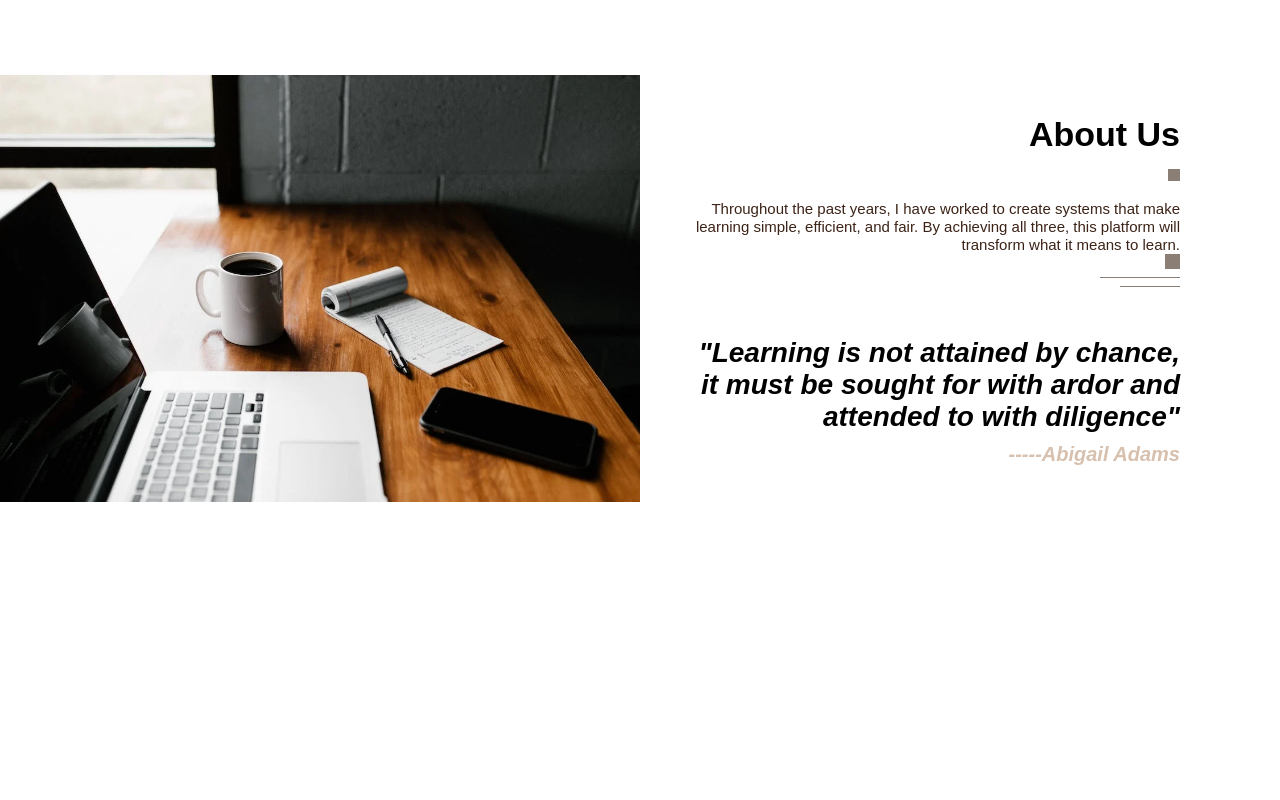
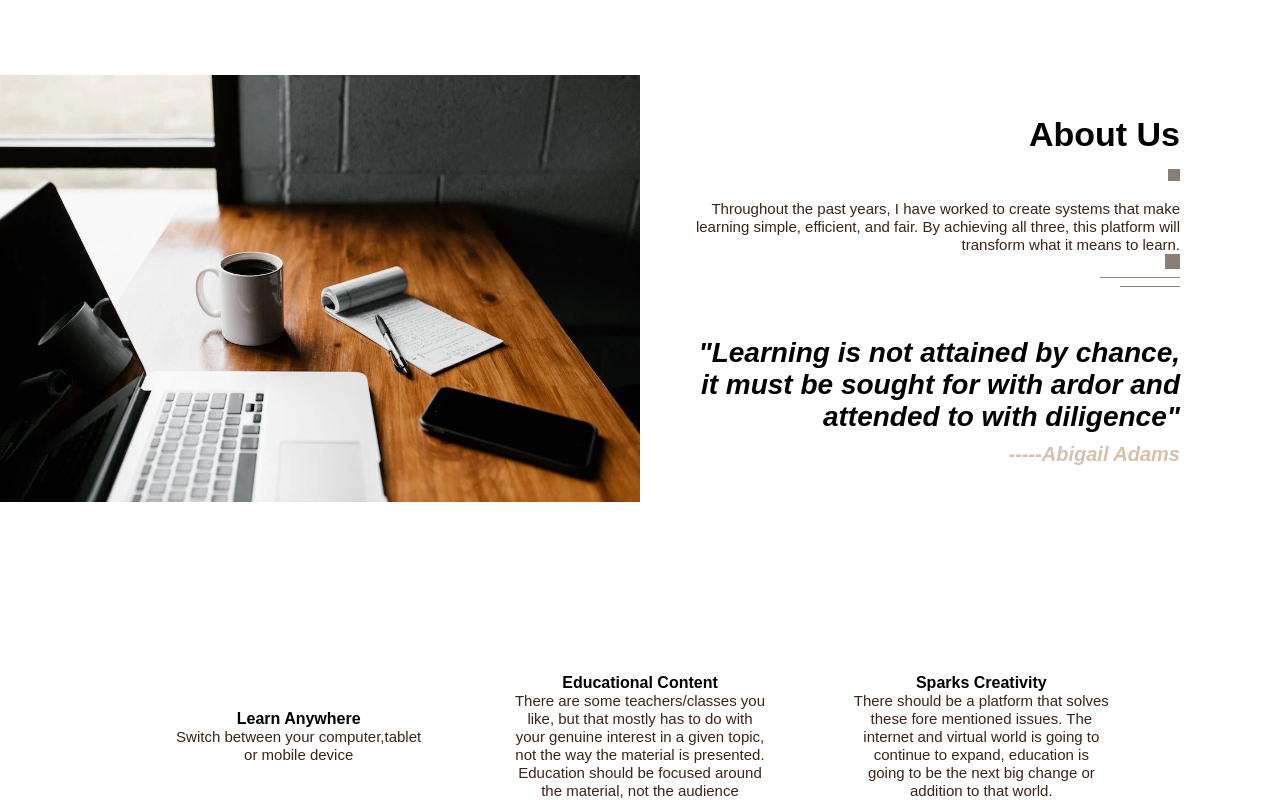
Before and after one commit to shielalalax/websstudy1, a plain HTML site: page index.html in a window 1280 px wide. Shown: the part 825-1625 px from the top of the page. Before the commit the page ends 1431 px from the top, so only its background shows below. Drawn offline with Linux system fonts and the light colour scheme.

Commit message:
Add feature section

```diff
--- a/index.css
+++ b/index.css
@@ -152,3 +152,25 @@ nav ul li a{
 	font-style: italic;
 	color: #D7C0AE;
 }
+
+/*features*/
+
+#features{
+	padding-top: 50px;
+	padding-bottom: 5opx;
+}
+
+.feature-row{
+	width: 80%;
+	margin: auto;
+	display: flex;
+	align-items: center;
+	justify-content: space-around;
+	flex-wrap: wrap;
+}
+
+.feature-col {
+	flex-basis: 25%;
+	text-align: center;
+
+}
--- a/index.html
+++ b/index.html
@@ -61,10 +61,29 @@
 				<h2>"Learning is not attained by chance, it must be sought for with ardor and attended to with diligence"</h2>
 				<h3>-----Abigail Adams</h3>
 			</div>
+		</div>
+	</section>
 
+	<!-- features -->
 
+	<section id="features">
+		<div class="feature-row">
+			<div class="feature-col">
+				<img src="">
+				<h4>Learn Anywhere</h4>
+				<p>Switch between your computer,tablet or mobile device</p>
+			</div>
+			<div class="feature-col">
+				<img src="">
+				<h4>Educational Content</h4>
+				<p>There are some teachers/classes you like, but that mostly has to do with your genuine interest in a given topic, not the way the material is presented. Education should be focused around the material, not the audience</p>
+			</div>
+			<div class="feature-col">
+				<img src="">
+				<h4>Sparks Creativity</h4>
+				<p>There should be a platform that solves these fore mentioned issues. The internet and virtual world is going to continue to expand, education is going to be the next big change or addition to that world.</p>
+			</div>
 		</div>
-
 
 	</section>
 
```
